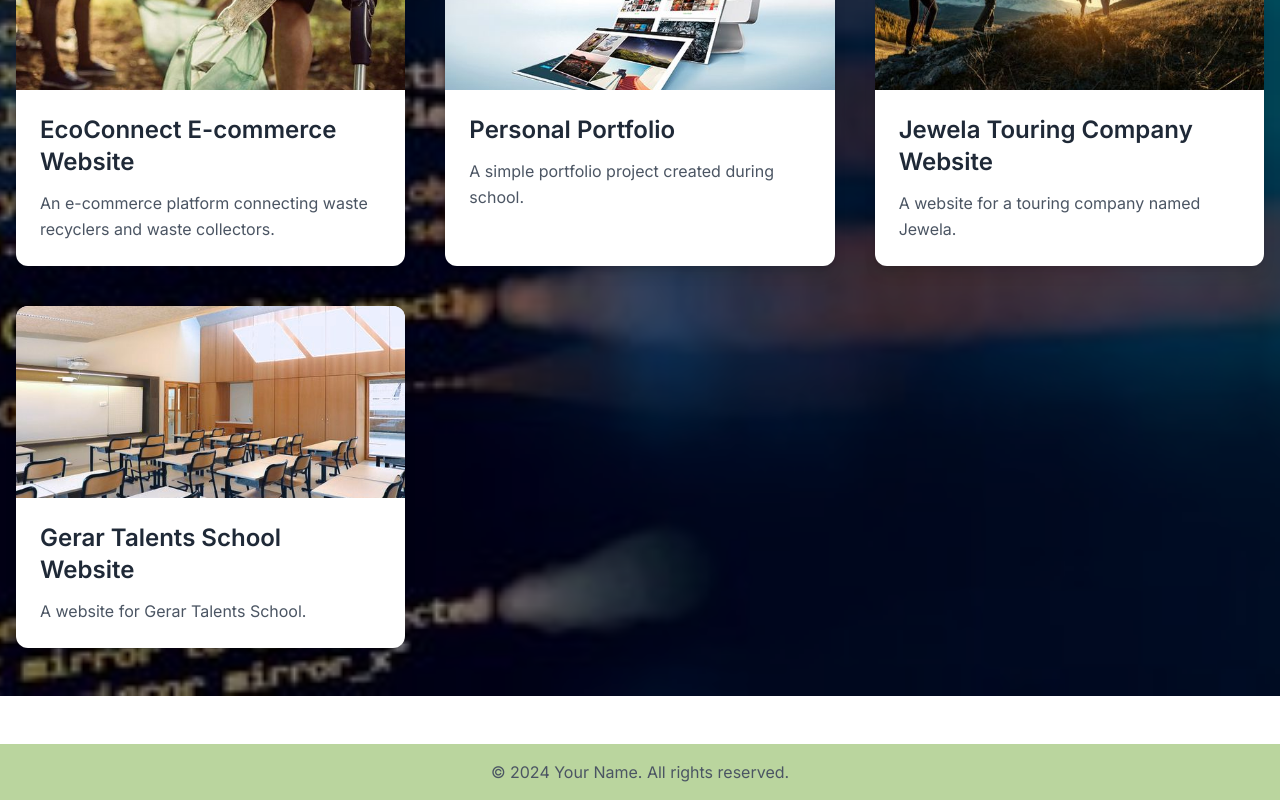
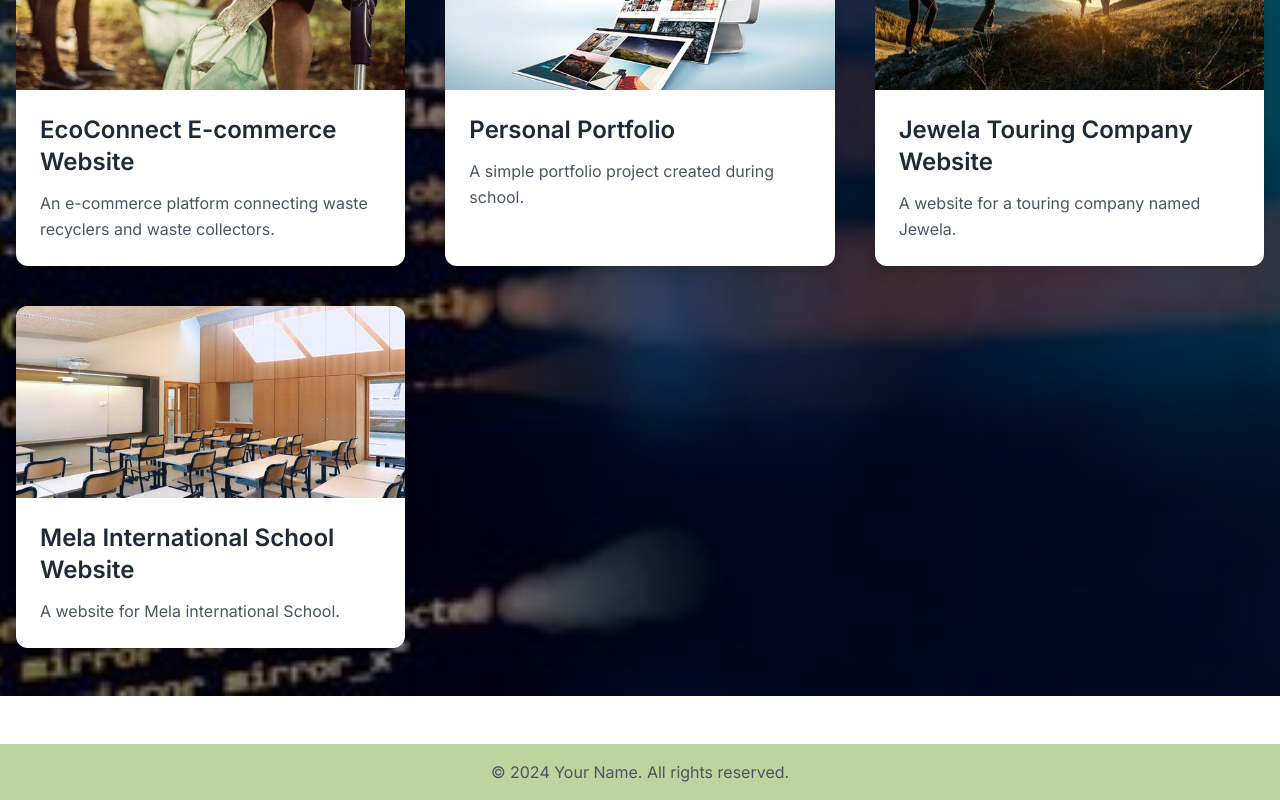
Before and after one commit to Winfrida-Obinyo/Obinyo-s-Portfolio-, a Next.js app: page /projects in a window 1280 px wide. Shown: the part 798-1598 px from the top of the page. Built offline with nearby package versions, Linux system fonts and the light colour scheme.

Commit message:
projects pages linking

```diff
--- /dev/null
+++ b/app/projects/[slug]/page.tsx
@@ -0,0 +1,26 @@
+'use client'
+// app/project/[slug]/page.tsx
+import dynamic from 'next/dynamic'
+import { useParams } from 'next/navigation';
+
+// Define the types of the Project post slugs
+type ProjectPostSlug = 'movie-lists' | 'animation-lists' ;
+
+// Create the ProjectPostComponent mapping
+const ProjectPostComponents: Record<ProjectPostSlug, React.ComponentType<{}>> = {
+  'movie-lists': dynamic(() => import('./../../../components/movieslisting')),
+  'animation-lists': dynamic(() => import('./../../../components/animation')),
+}
+
+export default function ProjectPostPage() {
+    const { slug } = useParams<{ slug: string }>(); // Use useParams to get the slug
+
+    // Determine the component based on the slug
+    const ProjectPostComponent = slug && ProjectPostComponents[slug as ProjectPostSlug];
+
+    if (!ProjectPostComponent) {
+      return <p>Loading...</p>; // Optionally handle the case where the slug is invalid
+    }
+
+    return <ProjectPostComponent />;
+  }
--- a/app/projects/page.tsx
+++ b/app/projects/page.tsx
@@ -6,15 +6,53 @@ import Image from 'next/image'
 import Fuse from 'fuse.js'
 import Lightbox from 'yet-another-react-lightbox'
 import 'yet-another-react-lightbox/styles.css'
+import Link from 'next/link'
 
 const projects = [
-  { id: 1, title: 'Movie Listing Platform', image: '/images/movie.jpg', description: 'A platform for listing movies of any genre.' },
-  { id: 2, title: 'Animation Movie Platform', image: '/images/animation.jpg', description: 'A dedicated platform for animation movies.' },
-  { id: 3, title: 'EcoConnect Informational Website', image: '/images/ecoconnect3.jpg', description: 'An informational website about the EcoConnect waste management solution.' },
-  { id: 4, title: 'EcoConnect E-commerce Website', image: '/images/ecoconnect1.jpg', description: 'An e-commerce platform connecting waste recyclers and waste collectors.' },
-  { id: 5, title: 'Personal Portfolio', image: '/images/portfolio.jpg', description: 'A simple portfolio project created during school.' },
-  { id: 6, title: 'Jewela Touring Company Website', image: '/images/touring.jpg', description: 'A website for a touring company named Jewela.' },
-  { id: 7, title: 'Gerar Talents School Website', image: '/images/school.jpg', description: 'A website for Gerar Talents School.' },
+  {
+    id: 1,
+    title: 'Movie Listing Platform',
+    image: '/images/movie.jpg',
+    description: 'A platform for listing movies of any genre.',
+    slug: 'movie-lists'
+  },
+  {
+    id: 2,
+    title: 'Animation Movie Platform',
+    image: '/images/animation.jpg',
+    description: 'A dedicated platform for animation movies.',
+    slug: 'animation-lists'
+  },
+  {
+    id: 3,
+    title: 'EcoConnect Informational Website',
+    image: '/images/ecoconnect3.jpg',
+    description: 'An informational website about the EcoConnect waste management solution.'
+  },
+  {
+    id: 4,
+    title: 'EcoConnect E-commerce Website',
+    image: '/images/ecoconnect1.jpg',
+    description: 'An e-commerce platform connecting waste recyclers and waste collectors.'
+  },
+  {
+    id: 5,
+    title: 'Personal Portfolio',
+    image: '/images/portfolio.jpg',
+    description: 'A simple portfolio project created during school.'
+  },
+  {
+    id: 6,
+    title: 'Jewela Touring Company Website',
+    image: '/images/touring.jpg',
+    description: 'A website for a touring company named Jewela.'
+  },
+  {
+    id: 7,
+    title: 'Mela International School Website',
+    image: '/images/school.jpg',
+    description: 'A website for Mela international School.'
+  },
 ]
 
 const fuse = new Fuse(projects, {
@@ -59,14 +97,17 @@ export default function Projects() {
           {filteredProjects.map((project, index) => (
             <motion.div
               key={project.id}
-              initial={{ opacity: 0, y: 20 }}
+
+               initial={{ opacity: 0, y: 20 }}
               animate={{ opacity: 1, y: 0 }}
               transition={{ duration: 0.5, delay: index * 0.1 }}
               className="bg-white rounded-xl shadow-lg overflow-hidden hover:shadow-2xl transform hover:scale-105 transition-transform duration-300"
             >
               {/* Project Image */}
+              <Link href={`/projects/${project.slug}`} >
               <Image
-                src={project.image}
+                src={project.
+                  image}
                 alt={project.title}
                 width={300}
                 height={300}
@@ -80,9 +121,11 @@ export default function Projects() {
                 </h2>
                 {/* Project Description */}
                 <p className="text-gray-600 leading-relaxed">
-                  {project.description}
+                  {project.
+                  description}
                 </p>
               </div>
+              </Link>
             </motion.div>
           ))}
         </div>
@@ -92,7 +135,8 @@ export default function Projects() {
           open={lightboxIndex >= 0}
           index={lightboxIndex}
           close={() => setLightboxIndex(-1)}
-          slides={projects.map(project => ({ src: project.image }))}
+          slides={projects.map(project => ({ src: project.
+            image }))}
         />
       </div>
     </div>
--- /dev/null
+++ b/components/animation.tsx
@@ -0,0 +1,17 @@
+function ProjectLayout({ title, children }: { title: string, children: React.ReactNode }) {
+    return(
+        <div className="container mx-auto px-4 py-12">
+            <h1 className="text-4xl font-bold mb-4">{title}</h1>
+            <div className="prose max-w-none">{children}</div>
+        </div>
+    )
+}
+
+export default function AnimationMOvies () {
+    return (
+        <ProjectLayout title="Animation Movies PLatform">
+            <p>This platform is dedicated to showcasing animated films, providing an extensive database of animation movies.</p>
+            <p>Users can rate and review films, and the platform features a robust search functionality to easily find specific titles. Built with React and a RESTful API, the application allows for efficient data management and a responsive interface.</p>
+        </ProjectLayout>
+    )
+}
--- /dev/null
+++ b/components/movieslisting.tsx
@@ -0,0 +1,17 @@
+function ProjectLayout({ title, children }: { title: string, children: React.ReactNode }) {
+    return(
+        <div className="container mx-auto px-4 py-12">
+            <h1 className="text-4xl font-bold mb-4">{title}</h1>
+            <div className="prose max-w-none">{children}</div>
+        </div>
+    )
+}
+
+export default function MovieListingPlatform () {
+    return (
+        <ProjectLayout title="Movie Listing PLatform">
+            <p>This platform allows users to browse and list movies across various genres.</p>
+            <p>Users can filter movies by genre, release date, and ratings, making it easy to find their favorite films. The backend is built using Node.js and Express, ensuring reliable server performance, while the front end is crafted with React and Next.js for optimal performance and a smooth user experience.</p>
+        </ProjectLayout>
+    )
+}
```
